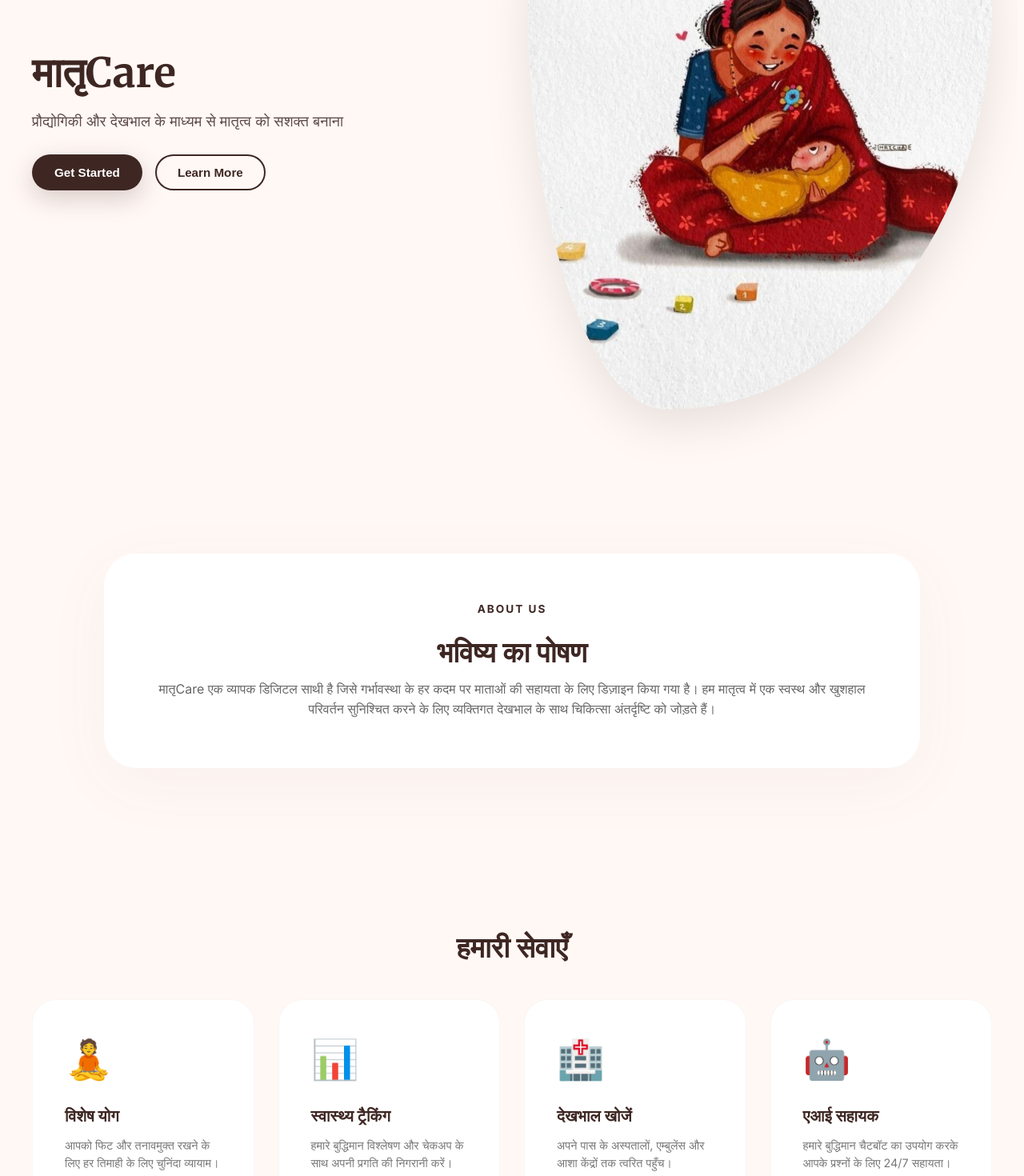
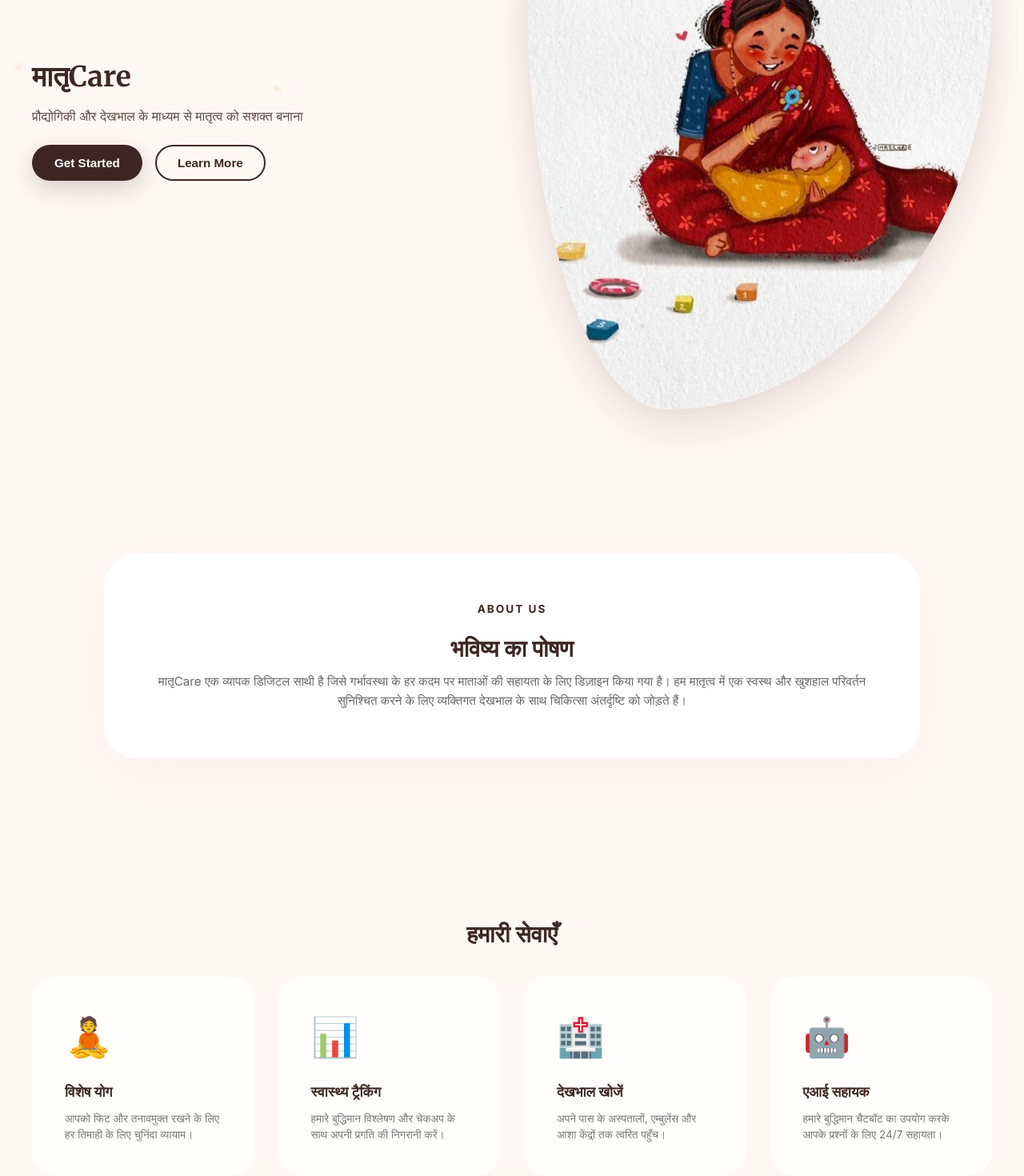
Before and after one commit to khushiiikk/MatriCare, a React (Vite) app: page / in a window 1280 px wide. Shown: the part 380-1850 px from the top of the page at 80% size. Built offline with nearby package versions, Linux system fonts and the light colour scheme; no server answers.

Commit message:
feat: implement new Home page with particle background and detailed sections

```diff
--- /dev/null
+++ b/src/components/Particles.css
@@ -0,0 +1,39 @@
+.particles-container {
+    position: absolute;
+    top: 0;
+    left: 0;
+    width: 100%;
+    height: 100%;
+    pointer-events: none;
+    overflow: hidden;
+    z-index: 1;
+}
+
+.particle {
+    position: absolute;
+    background: var(--color-peach);
+    border-radius: 50%;
+    box-shadow: 0 0 10px var(--color-peach), 0 0 20px var(--color-peach);
+    animation: particleUp 8s infinite linear;
+    filter: blur(1px);
+}
+
+@keyframes particleUp {
+    0% {
+        transform: translate(0, 0) scale(1);
+        opacity: 0;
+    }
+
+    10% {
+        opacity: 0.6;
+    }
+
+    90% {
+        opacity: 0.6;
+    }
+
+    100% {
+        transform: translate(30px, -200px) scale(0.5);
+        opacity: 0;
+    }
+}
--- /dev/null
+++ b/src/components/Particles.jsx
@@ -0,0 +1,28 @@
+import React from 'react';
+import './Particles.css';
+
+const Particles = () => {
+    // Generate 15 fireflies/particles
+    const particles = Array.from({ length: 15 });
+
+    return (
+        <div className="particles-container">
+            {particles.map((_, i) => (
+                <div
+                    key={i}
+                    className="particle"
+                    style={{
+                        left: `${Math.random() * 100}%`,
+                        top: `${Math.random() * 100}%`,
+                        animationDelay: `${Math.random() * 5}s`,
+                        width: `${Math.random() * 6 + 2}px`,
+                        height: `${Math.random() * 6 + 2}px`,
+                        opacity: Math.random() * 0.5 + 0.1
+                    }}
+                />
+            ))}
+        </div>
+    );
+};
+
+export default Particles;
--- a/src/pages/Home.css
+++ b/src/pages/Home.css
@@ -35,19 +35,19 @@
 }
 
 .hero-titleFadeIn {
-    font-size: 3.2rem;
+    font-size: 2.2rem;
     color: var(--color-mauve);
     margin: 0;
-    line-height: 1.1;
-    font-weight: 800;
+    line-height: 1.2;
+    font-weight: 700;
 }
 
 .hero-subtitleFadeIn {
-    font-size: 1.15rem;
+    font-size: 1rem;
     color: #5d4a48;
-    margin: 20px 0 28px;
-    line-height: 1.4;
-    max-width: 450px;
+    margin: 16px 0 24px;
+    line-height: 1.5;
+    max-width: 400px;
 }
 
 .hero-cta {
@@ -101,6 +101,8 @@
     border-radius: 30% 70% 70% 30% / 30% 30% 70% 70%;
     /* Creative organic shape */
     box-shadow: 0 20px 60px rgba(0, 0, 0, 0.1);
+    animation: float 6s ease-in-out infinite;
+    filter: drop-shadow(0 0 10px rgba(235, 201, 193, 0.3));
 }
 
 /* Intro Section */
@@ -129,18 +131,19 @@
 }
 
 .section-title {
-    font-size: 2.2rem;
+    font-size: 1.8rem;
     color: var(--color-mauve);
     margin-top: 0;
+    font-weight: 700;
 }
 
 .section-title.centered {
     text-align: center;
-    margin-bottom: 40px;
+    margin-bottom: 32px;
 }
 
 .section-desc {
-    font-size: 1rem;
+    font-size: 0.95rem;
     color: #666;
     line-height: 1.6;
     margin: 0;
@@ -159,16 +162,19 @@
 }
 
 .feature-card {
-    background: white;
+    background: rgba(255, 255, 255, 0.8);
+    backdrop-filter: blur(10px);
     padding: 40px;
     border-radius: 30px;
     transition: all 0.3s ease;
-    border: 1px solid rgba(130, 102, 100, 0.05);
+    border: 1px solid rgba(255, 255, 255, 0.5);
+    box-shadow: var(--shadow-glow);
 }
 
 .feature-card:hover {
     transform: translateY(-10px);
-    box-shadow: 0 20px 50px rgba(130, 102, 100, 0.1);
+    box-shadow: 0 20px 50px rgba(130, 102, 100, 0.2);
+    border-color: var(--color-peach);
 }
 
 .feature-icon {
@@ -177,14 +183,15 @@
 }
 
 .feature-card h3 {
-    font-size: 1.25rem;
+    font-size: 1.1rem;
     color: var(--color-mauve);
-    margin: 0 0 12px;
+    margin: 0 0 10px;
+    font-weight: 600;
 }
 
 .feature-card p {
     color: #777;
-    font-size: 0.9rem;
+    font-size: 0.85rem;
     line-height: 1.5;
     margin: 0;
 }
--- a/src/pages/Home.jsx
+++ b/src/pages/Home.jsx
@@ -1,6 +1,7 @@
 import React from 'react';
 import { useLanguage } from '../context/LanguageContext';
 import { translations } from '../translations/translations';
+import Particles from '../components/Particles';
 import './Home.css';
 
 const Home = () => {
@@ -11,6 +12,7 @@ const Home = () => {
         <div className="home-container">
             {/* Section 1: Hero */}
             <section className="hero-section">
+                <Particles />
                 <div className="hero-overlay"></div>
                 <div className="container hero-content">
                     <div className="hero-text-wrapper">
```
